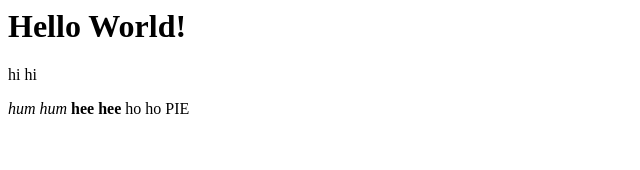
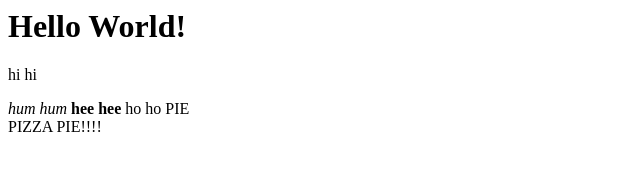
Before and after one commit to awesomebunny2/Fruit-Basket, a plain HTML site: page index.html in a window 1280 px wide. Shown: the full height of the page, 0-640 px from the left. Drawn offline with Linux system fonts and the light colour scheme.

Commit message:
Pizza pie!

```diff
--- a/index.html
+++ b/index.html
@@ -7,3 +7,8 @@
 
 
 <h0>PIE</h0>
+
+
+<div>
+    PIZZA PIE!!!!
+</div>
```
